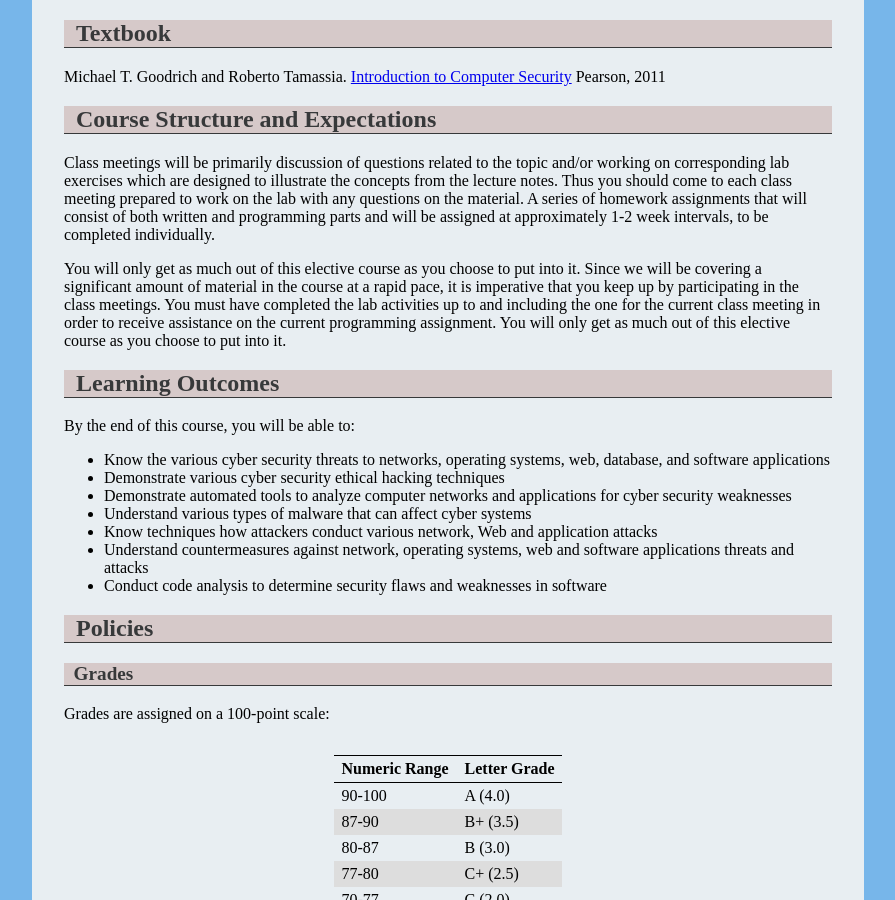
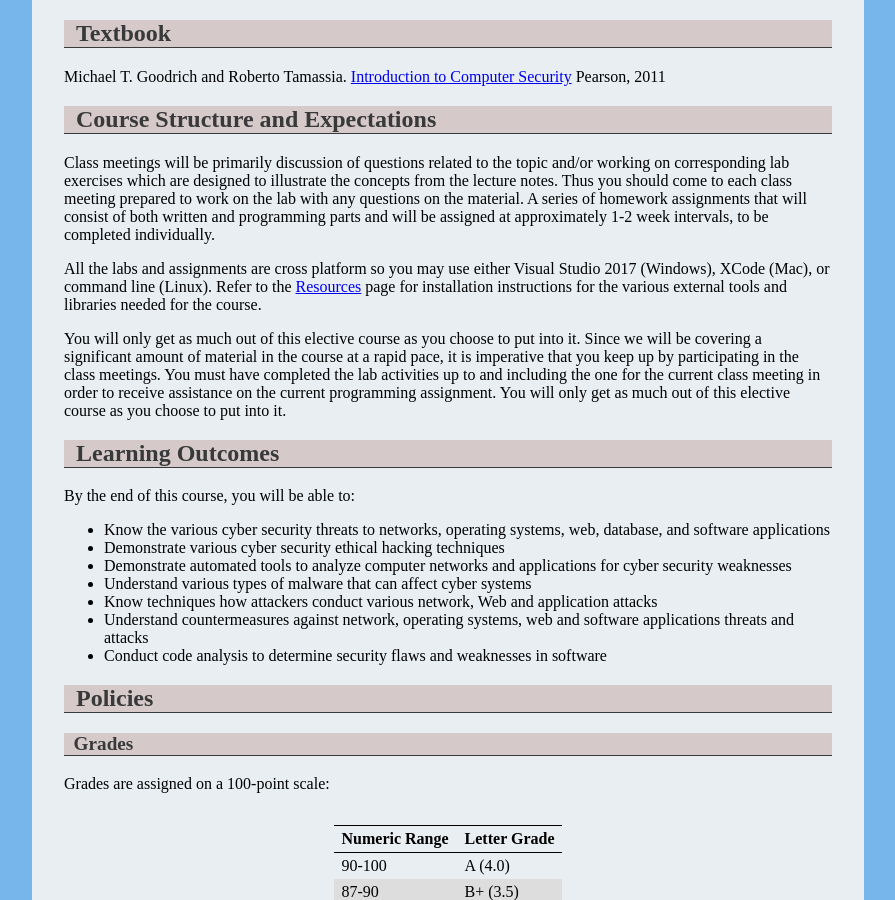
Before and after one commit to ycpcs/cs497-spring2019, a Jekyll site: the page built from syllabus.md, in a window 1280 px wide and 900 px high, scrolled down 719 px. Shown: the whole window, without its empty margins (192-1087 px from the left). Built offline with Jekyll 4.4.1, drawn with Linux system fonts in a browser that asks for light colours.

Commit message:
Update syllabus.md

```diff
--- a/syllabus.md
+++ b/syllabus.md
@@ -38,6 +38,8 @@ Michael T. Goodrich and Roberto Tamassia. [Introduction to Computer Security](ht
 Course Structure and Expectations
 ---------------------------------
 Class meetings will be primarily discussion of questions related to the topic and/or working on corresponding lab exercises which are designed to illustrate the concepts from the lecture notes. Thus you should come to each class meeting prepared to work on the lab with any questions on the material. A series of homework assignments that will consist of both written and programming parts and will be assigned at approximately 1-2 week intervals, to be completed individually.
+
+All the labs and assignments are cross platform so you may use either Visual Studio 2017 (Windows), XCode (Mac), or command line (Linux). Refer to the [Resources](resources/index.html) page for installation instructions for the various external tools and libraries needed for the course.
 
 You will only get as much out of this elective course as you choose to put into it. Since we will be covering a significant amount of material in the course at a rapid pace, it is imperative that you keep up by participating in the class meetings. You must have completed the lab activities up to and including the one for the current class meeting in order to receive assistance on the current programming assignment. You will only get as much out of this elective course as you choose to put into it.
 
```
